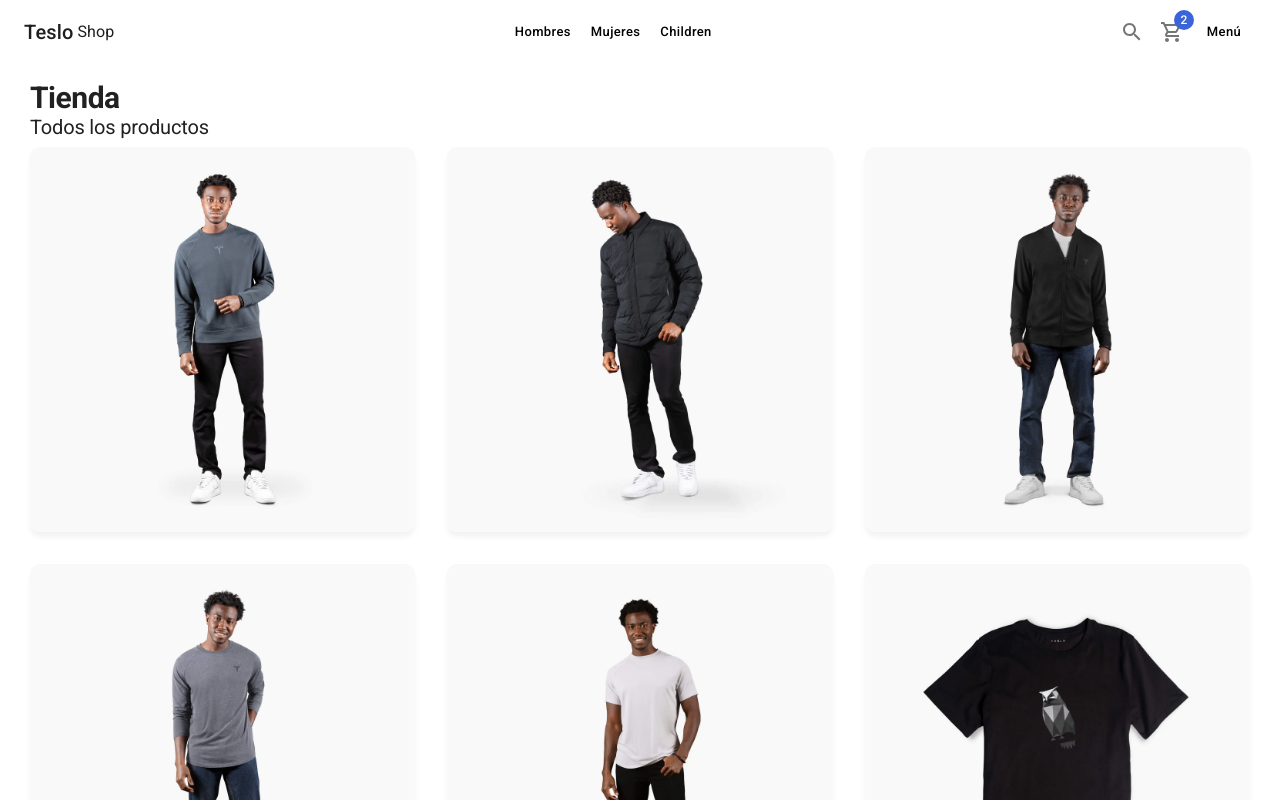
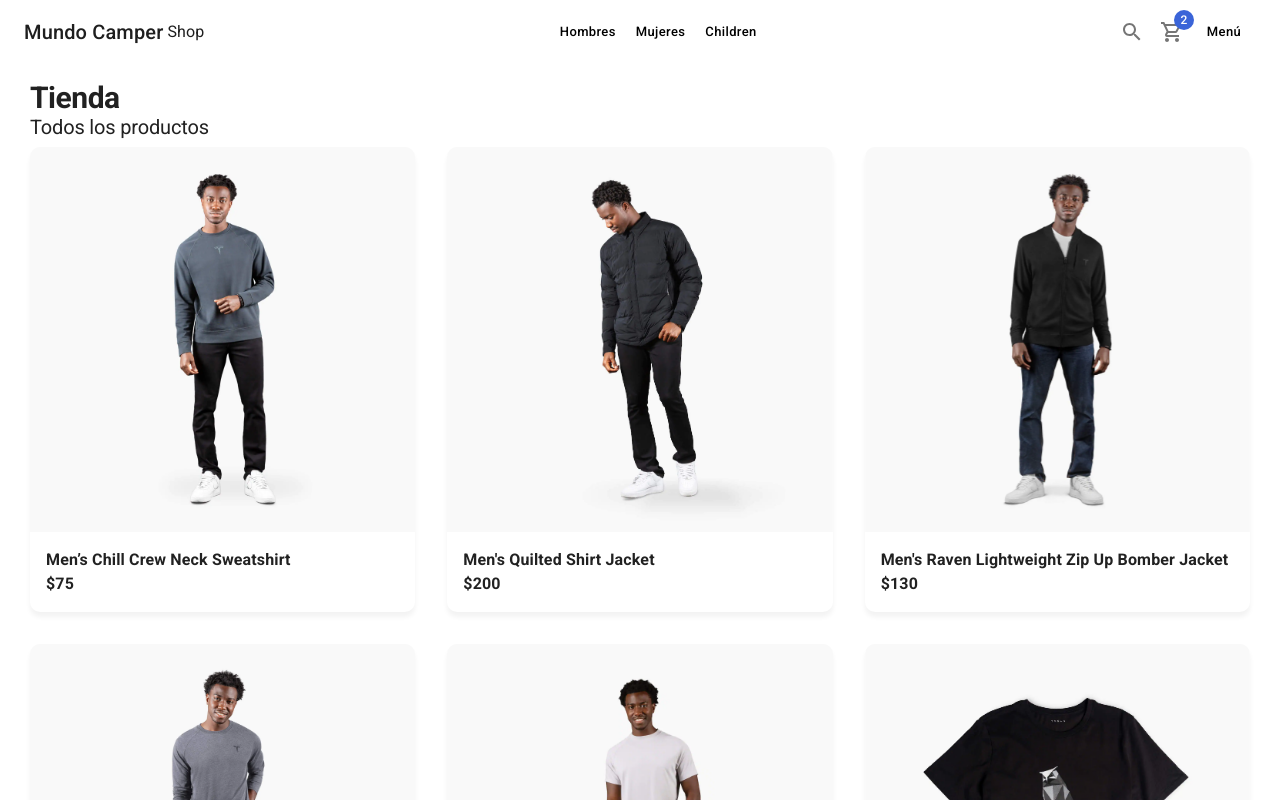
Before and after one commit to danielmateu/05-teslo-shop, a Next.js app: page / in a window 1280 px wide. Shown: the top 800 px of the page. Built offline with nearby package versions, Linux system fonts and the light colour scheme.

Commit message:
Ternminando detalles del ProductCard

```diff
--- a/components/products/ProductCard.tsx
+++ b/components/products/ProductCard.tsx
@@ -1,5 +1,6 @@
-import { Grid, Card, CardActionArea, CardMedia } from "@mui/material"
-import { FC } from "react"
+import { Grid, Card, CardActionArea, CardMedia, Typography } from "@mui/material"
+import { Box } from "@mui/system";
+import { FC, useMemo, useState } from "react"
 import { IProduct } from "../../interfaces"
 
 interface Props {
@@ -7,18 +8,39 @@ interface Props {
 }
 
 
-export const ProductCard: FC<Props> = ({product}) => {
+export const ProductCard: FC<Props> = ({ product }) => {
+
+    const [isHovered, setIsHovered] = useState(false);
+
+    const productImage = useMemo(() => {
+        return isHovered ? `products/${product.images[1]}` : `products/${product.images[0]}`
+    },[isHovered, product.images])
+
     return (
-        <Grid item xs={6} sm={4} key={product.slug}>
+        <Grid item
+            xs={6}
+            sm={4}
+            onMouseEnter={() => setIsHovered(true)}
+            onMouseLeave={() => setIsHovered(false)}
+        >
             <Card>
                 <CardActionArea>
                     <CardMedia
                         component='img'
-                        image={`products/${product.images[0]}`}
+                        className="fadeIn"
+                        image={productImage}
                         alt={product.title}
+                        onLoad={() => console.log('Ya cargado') }
                     />
                 </CardActionArea>
+
+                <Box sx={{ p: 2 }} className='fadeIn'>
+                    <Typography fontWeight={700}>{product.title}</Typography>
+                    <Typography fontWeight={600}>{`$${product.price}`}</Typography>
+                </Box>
             </Card>
+
+
         </Grid>
     )
 }
--- a/components/ui/Navbar.tsx
+++ b/components/ui/Navbar.tsx
@@ -11,7 +11,7 @@ export const Navbar = () => {
 
                 <NextLink href="/" passHref>
                     <Link display='flex' alignItems='center'>
-                        <Typography variant='h6'>Teslo</Typography>
+                        <Typography variant='h6'>Mundo Camper</Typography>
                         <Typography sx={{ ml: .5 }}>Shop</Typography>
                     </Link>
                 </NextLink>
@@ -32,7 +32,7 @@ export const Navbar = () => {
                             <Button>Mujeres</Button>
                         </Link>
                     </NextLink>
-                    <NextLink href='category/women' passHref>
+                    <NextLink href='category/children' passHref>
                         <Link>
                             <Button>Children</Button>
                         </Link>
```
